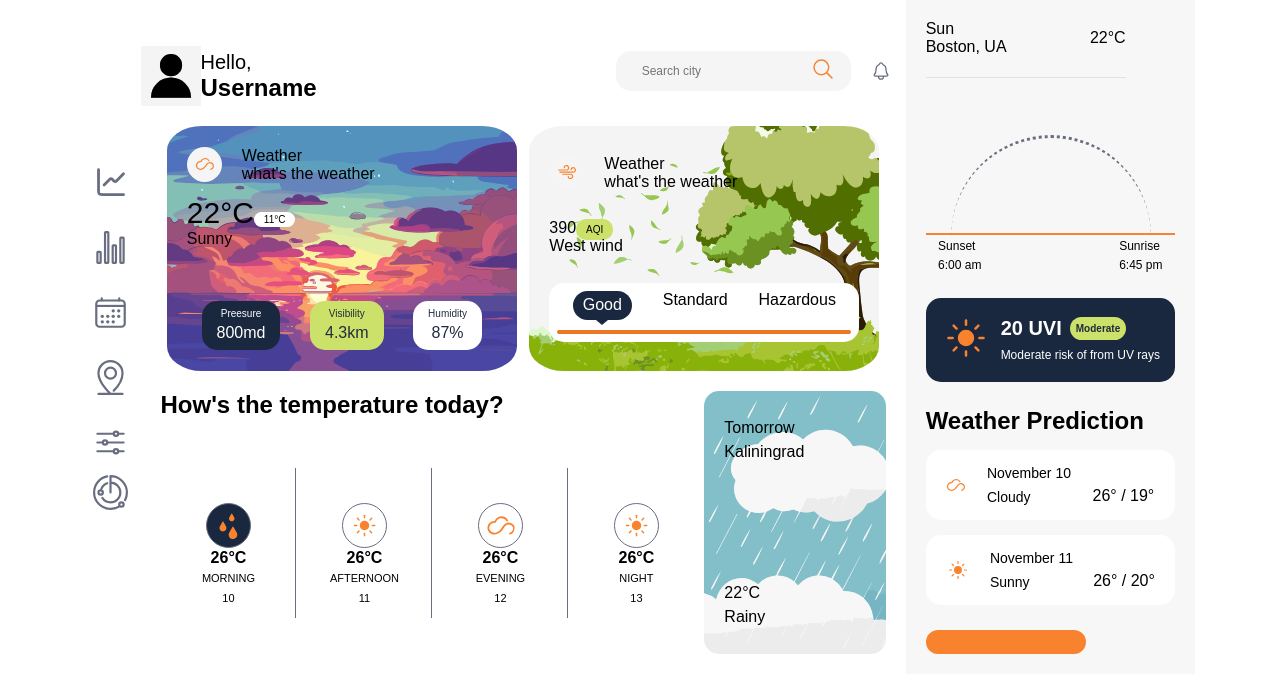
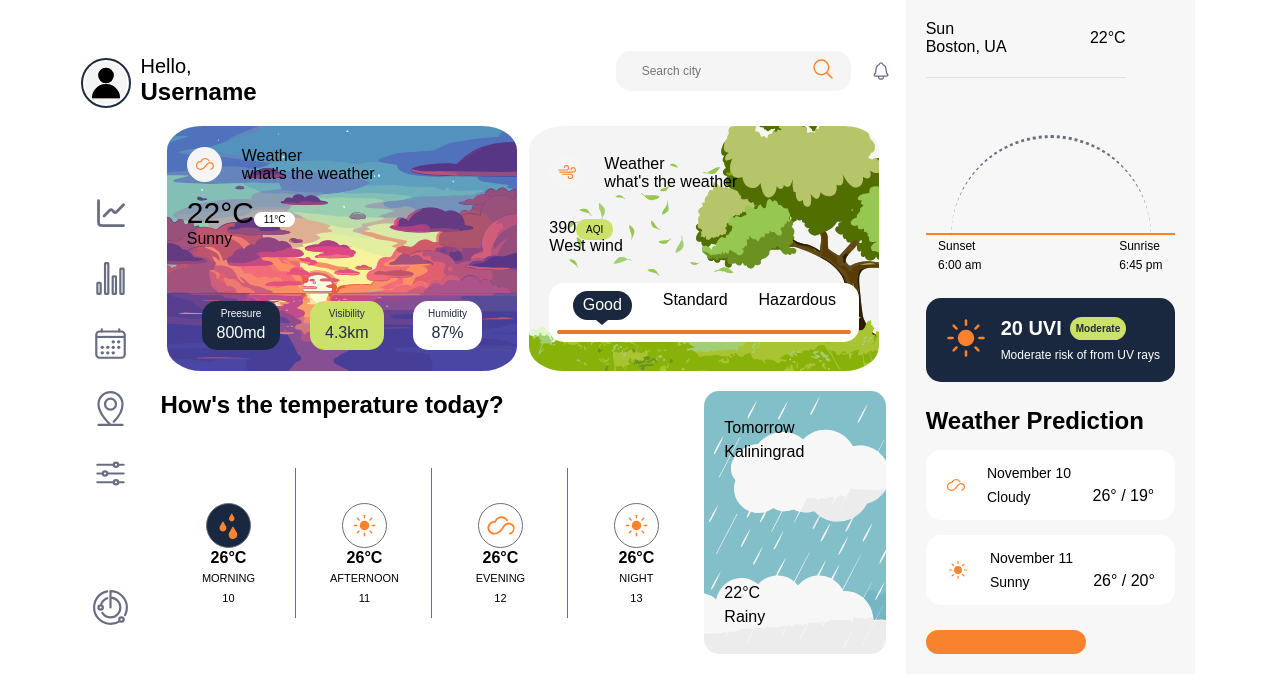
Before and after one commit to 4iTeRiNo/Weather-Web-App, a React (Vite) app: page / in a window 1280 px wide. Shown: the top 692 px of the page. Built offline with nearby package versions, Linux system fonts and the light colour scheme.

Commit message:
cоздал компонент Avatar и пробросил в Navigate изменил табуляцию у prettier

```diff
--- /dev/null
+++ b/src/components/Avatar/Avatar.module.css
@@ -0,0 +1,53 @@
+.avatar {
+    display: flex;
+    justify-content: center;
+    align-items: center;
+    position: relative;
+    margin: 0;
+    padding: 0;
+    border: transparent;
+    border-radius: 50%;
+    z-index: 2;
+    cursor: pointer;
+}
+
+.avatarBorder {
+    position: absolute;
+    top: -4px;
+    left: -4px;
+    border-radius: 50%;
+    border: 2px solid var(--color-text-main);
+    /* background: var(----color-text-grey); */
+    background-size: contain;
+    z-index: 1;
+}
+
+.AvatarBorderBox {
+    position: absolute;
+    top: 2px;
+    left: 2px;
+    background: var(--color-white);
+    border-radius: 50%;
+    z-index: 1;
+}
+
+.avatarInner {
+    position: relative;
+    z-index: 2;
+}
+
+.avatarFace {
+    display: flex;
+    justify-content: center;
+    align-items: center;
+    color: var(--color-white);
+    width: 100%;
+    height: 100%;
+    background-size: cover;
+    background-repeat: no-repeat;
+    border-radius: 50%;
+    background-color: var(--color-white);
+    line-height: 1.25;
+    font-size: 24px;
+    font-weight: 400;
+}
--- /dev/null
+++ b/src/components/Avatar/Avatar.tsx
@@ -0,0 +1,42 @@
+import styles from './Avatar.module.css';
+import cn from 'classnames';
+import {AvatarICon} from '../SGVIcons';
+
+// interface AvatarProps { }
+
+export const Avatar = () => {
+  const size = 50;
+  const sizeInner = `${size - 8}px`;
+  const sizeBox = `${size - 4}px`;
+  // const sizeTitle = `${size / 2}px`;
+  const sizeWrapper = `${size}px`;
+
+  return (
+    <button className={styles.avatar}>
+      <div
+        className={cn(styles.avatarInner)}
+        style={{width: sizeInner, height: sizeInner}}
+      >
+        <div
+          className={cn(styles.avatarInner)}
+          style={{width: sizeInner, height: sizeInner}}
+        >
+          <AvatarICon
+            className={styles.avatarFace}
+            width={sizeInner}
+            height={sizeInner}
+          />
+          <div
+            className={styles.avatarBorder}
+            style={{width: sizeWrapper, height: sizeWrapper}}
+          >
+            <div
+              className='AvatarBorderBox'
+              style={{width: sizeBox, height: sizeBox}}
+            />
+          </div>
+        </div>
+      </div>
+    </button>
+  );
+};
--- /dev/null
+++ b/src/components/Avatar/index.ts
@@ -0,0 +1 @@
+export * from './Avatar';
--- a/src/components/Header/Header.tsx
+++ b/src/components/Header/Header.tsx
@@ -1,27 +1,35 @@
 import styles from './Header.module.css';
 
-import { SearchIcon, NotificationIcon, AvatarICon } from '../SGVIcons';
+import {SearchIcon, NotificationIcon} from '../SGVIcons';
 
 // interface HeaderProps { }
 
 export const Header = () => {
   return (
-
     <header className={styles.header}>
       <section className={styles.intro}>
         <div className={styles.user}>
-            <div className={styles.avatar}>
-              <AvatarICon width='60px' height='60px' />
-            </div>
           <div className={styles.welcome}>
             <h1>Hello,</h1>
             <span className={styles.name}>Username</span>
           </div>
         </div>
-          <form autoComplete='on' className={styles.searchForm}>
+        <form
+          autoComplete='on'
+          className={styles.searchForm}
+        >
           <div className={styles.search}>
-              <input type="text" className={styles.text} name="cityName" id="search" placeholder="Search city" />
-              <label htmlFor="search" className="label">
+            <input
+              type='text'
+              className={styles.text}
+              name='cityName'
+              id='search'
+              placeholder='Search city'
+            />
+            <label
+              htmlFor='search'
+              className='label'
+            >
               <SearchIcon />
             </label>
           </div>
@@ -29,6 +37,5 @@ export const Header = () => {
         </form>
       </section>
     </header>
-
-  )
+  );
 };
--- a/src/components/Navigation/Navigation.module.css
+++ b/src/components/Navigation/Navigation.module.css
@@ -1,11 +1,11 @@
 .navigation {
     grid-area: aside;
     display: flex;
-    max-height: 500px;
+    height: 100%;
+    padding-top: 20px;
     flex-direction: column;
     justify-content: center;
     margin: auto 0;
-    /* align-items: center; */
 }
 
 .navigate {
@@ -13,7 +13,7 @@
     flex-direction: column;
 
     height: 100%;
-    justify-content: space-between;
+    justify-content: space-around;
 }
 
 .linkItems {
--- a/src/components/Navigation/Navigation.tsx
+++ b/src/components/Navigation/Navigation.tsx
@@ -1,45 +1,43 @@
 import styles from './Navigation.module.css';
 
-import { StatisticIcon,
-  StatsIcon,
-  CalendarIcon,
-  PointIcon,
-  SettingsIcon,
-  LogInOutIcon
-} from '../SGVIcons';
-
+import {StatisticIcon, StatsIcon, CalendarIcon, PointIcon, SettingsIcon, LogInOutIcon} from '../SGVIcons';
+import {Avatar} from '../Avatar';
 
 // interface NavigationProps { }
 
 export const Navigation = () => {
   return (
-
     <aside className={styles.navigation}>
       <nav className={styles.navigate}>
         <ul className={styles.linkItems}>
+          <li>
+            <Avatar />
+          </li>
+        </ul>
+        <ul className={styles.linkItems}>
           <li className={styles.linkItem}>
-            <StatisticIcon className={styles.svgColor}/>
+            <StatisticIcon className={styles.svgColor} />
           </li>
           <li className={styles.linkItem}>
-            <StatsIcon className={styles.svgColor}/>
+            <StatsIcon className={styles.svgColor} />
           </li>
           <li className={styles.linkItem}>
             <CalendarIcon className={styles.svgColor} />
           </li>
           <li className={styles.linkItem}>
-            <PointIcon className={styles.svgColor}/>
+            <PointIcon className={styles.svgColor} />
           </li>
           <li className={styles.linkItem}>
-            <SettingsIcon className={styles.svgColor}/>
+            <SettingsIcon className={styles.svgColor} />
           </li>
         </ul>
 
         <ul className={styles.linkItems}>
           <li className={styles.linkItem}>
-            <LogInOutIcon className={styles.svgColor}/>
+            <LogInOutIcon className={styles.svgColor} />
           </li>
         </ul>
       </nav>
     </aside>
-  )
+  );
 };
```
Also changed, not shown: src/components/WeatherValueBoard/WeatherValueBoard.tsx (+4 -25 lines), 1 other file (tests, documents, lock files or other folders). Lines whose indentation alone changed are shown as unchanged.
